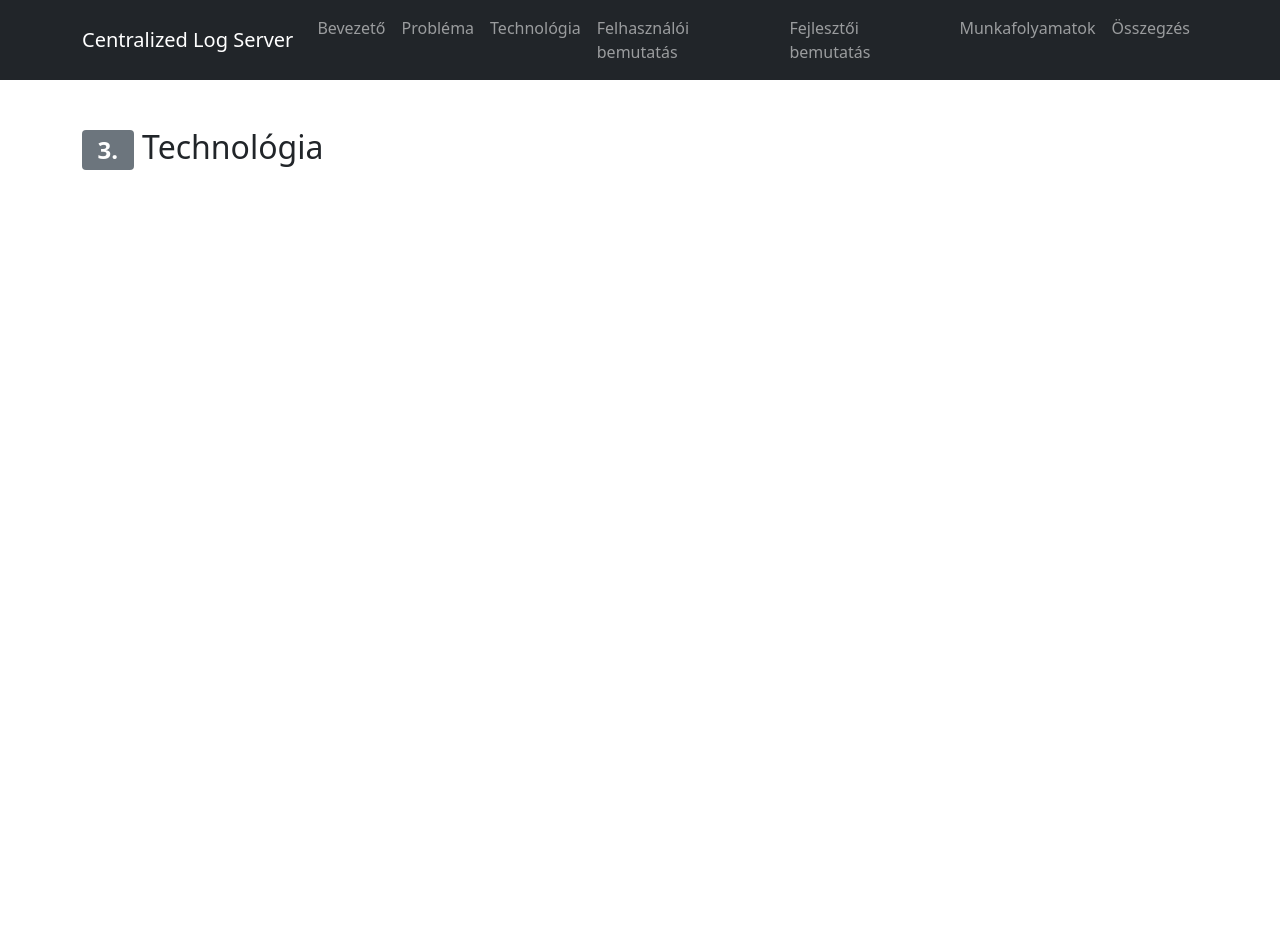
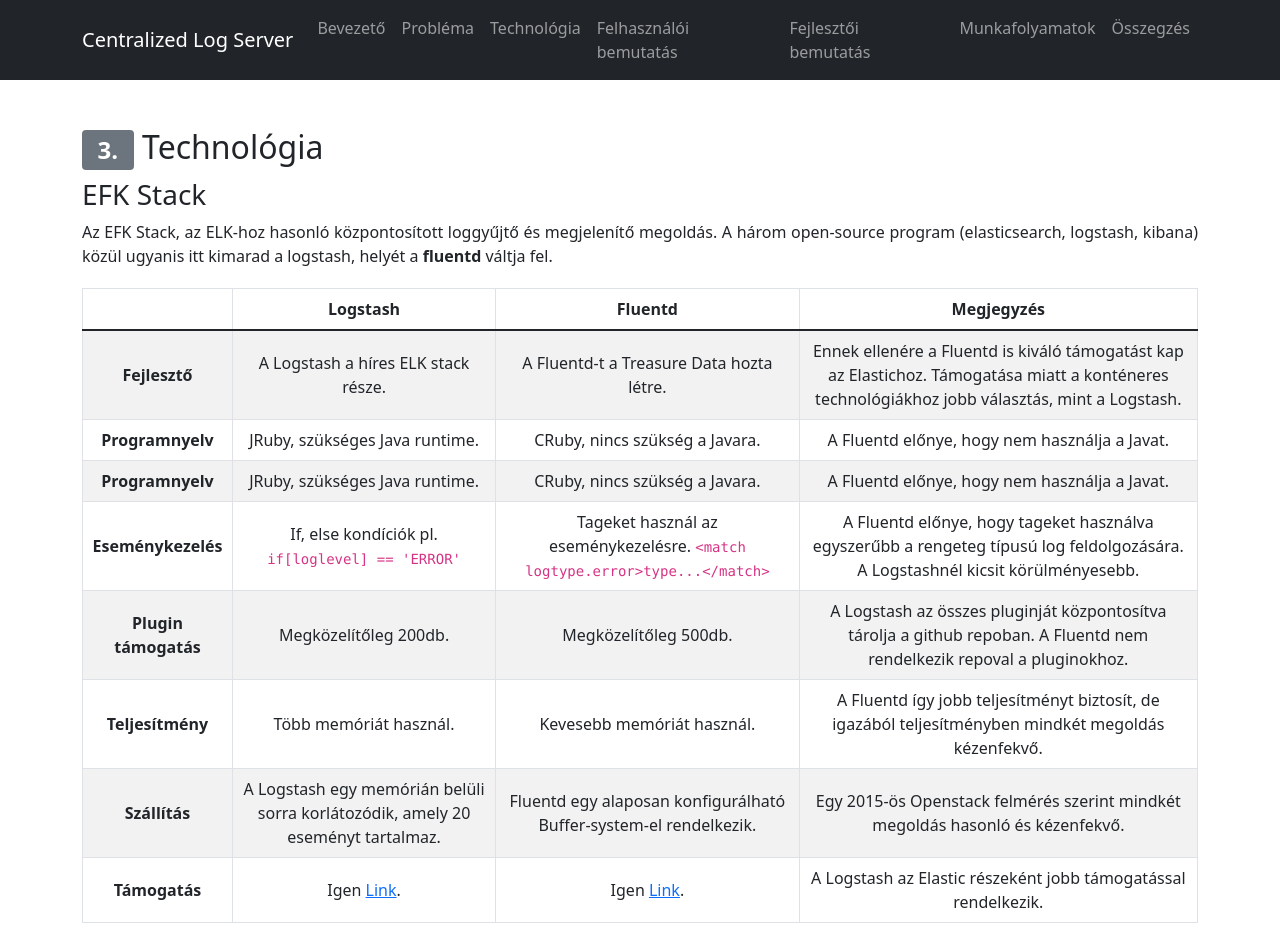
Before and after one commit to Uni-Sopron/temalabor-o21-I-NEW-Centralized-log-server, a React (Create React App) app in the folder logserverdoc/: page /tech in a window 1280 px wide. Shown: the top 952 px of the page. Before the commit the page ends 800 px from the top, so only its background shows below. Built offline with nearby package versions, Linux system fonts and the light colour scheme.

Commit message:
tech-table

```diff
--- a/logserverdoc/package.json
+++ b/logserverdoc/package.json
@@ -10,9 +10,11 @@
     "react": "^17.0.2",
     "react-bootstrap": "^2.1.0",
     "react-dom": "^17.0.2",
+    "react-icons": "^4.3.1",
     "react-router-bootstrap": "^0.26.0",
     "react-router-dom": "^6.0.2",
     "react-scripts": "4.0.3",
+    "react-vertical-timeline-component": "^3.5.2",
     "web-vitals": "^1.1.2"
   },
   "scripts": {
--- a/logserverdoc/src/App.css
+++ b/logserverdoc/src/App.css
@@ -15,3 +15,10 @@ p {
     text-decoration: none;
     font-weight: bolder;
 }
+.vertical-timeline-element-date {
+    color: #000;
+}
+.table td, .table th {
+    text-align: center;
+    vertical-align: middle;
+}
--- a/logserverdoc/src/pages/Tech.js
+++ b/logserverdoc/src/pages/Tech.js
@@ -1,14 +1,91 @@
 import React from 'react';
-import { Container, Badge } from 'react-bootstrap';
+import { Container, Badge, Table } from 'react-bootstrap';
 
 const Tech = () => {
+    const fluentd_conf = "<match logtype.error>type...</match>"
     return (
         <Container className='mt-5'>
             <h2>
                 <Badge bg="secondary">3.</Badge> Technológia
             </h2>
             <p className='mt-2'>
+                <h3>
+                    EFK Stack
+                </h3>
+                <p>
+                    Az EFK Stack, az ELK-hoz hasonló központosított loggyűjtő és megjelenítő megoldás. A három open-source program (elasticsearch, logstash, kibana) közül ugyanis
+                    itt kimarad a logstash, helyét a <b>fluentd</b> váltja fel.
+                    <Table striped bordered hover style={{ marginTop:20}}>
+                    <thead>
+                        <tr>
+                        <th></th>
+                        <th>Logstash</th>
+                        <th>Fluentd</th>
+                        <th>Megjegyzés</th>
+                        </tr>
+                    </thead>
+                    <tbody>
+                        <tr>
+                            <td><b>Fejlesztő</b></td>
+                            <td>A Logstash a híres ELK stack része.</td>
+                            <td>A Fluentd-t a Treasure Data hozta létre.</td>
+                            <td>Ennek ellenére a Fluentd is kiváló támogatást kap az Elastichoz. Támogatása miatt a konténeres technológiákhoz jobb választás, mint a Logstash.</td>
+                        </tr>
 
+                        <tr>
+                            <td><b>Programnyelv</b></td>
+                            <td>JRuby, szükséges Java runtime.</td>
+                            <td>CRuby, nincs szükség a Javara.</td>
+                            <td>A Fluentd előnye, hogy nem használja a Javat.</td>
+                        </tr>
+
+                        <tr>
+                            <td><b>Programnyelv</b></td>
+                            <td>JRuby, szükséges Java runtime.</td>
+                            <td>CRuby, nincs szükség a Javara.</td>
+                            <td>A Fluentd előnye, hogy nem használja a Javat.</td>
+                        </tr>
+                        <tr>
+                            <td><b>Eseménykezelés</b></td>
+                            <td>If, else kondíciók pl. <code>if[loglevel] == 'ERROR'</code></td>
+                            <td>Tageket használ az eseménykezelésre. <code>{fluentd_conf}</code></td>
+                            <td>A Fluentd előnye, hogy tageket használva egyszerűbb a rengeteg típusú log feldolgozására. A Logstashnél kicsit körülményesebb.</td>
+                        </tr>
+
+                        <tr>
+                            <td><b>Plugin támogatás</b></td>
+                            <td>Megközelítőleg 200db.</td>
+                            <td>Megközelítőleg 500db.</td>
+                            <td>A Logstash az összes pluginját központosítva tárolja a github repoban. A Fluentd nem rendelkezik repoval a pluginokhoz.</td>
+                        </tr>
+
+                        <tr>
+                            <td><b>Teljesítmény</b></td>
+                            <td>Több memóriát használ.</td>
+                            <td>Kevesebb memóriát használ.</td>
+                            <td>A Fluentd így jobb teljesítményt biztosít, de igazából teljesítményben mindkét megoldás kézenfekvő.</td>
+                        </tr>
+
+                        <tr>
+                            <td><b>Szállítás</b></td>
+                            <td>A Logstash egy memórián belüli sorra korlátozódik, amely 20 eseményt tartalmaz.</td>
+                            <td>Fluentd egy alaposan konfigurálható Buffer-system-el rendelkezik.</td>
+                            <td>Egy 2015-ös Openstack felmérés szerint mindkét megoldás hasonló és kézenfekvő.</td>
+                        </tr>
+
+                        <tr>
+                            <td><b>Támogatás</b></td>
+                            <td>Igen <a href="https://www.elastic.co/guide/en/logstash/current/index.html" target="_blank">Link</a>.</td>
+                            <td>Igen <a href="https://docs.fluentd.org/" target="_blank">Link</a>.</td>
+                            <td>A Logstash az Elastic részeként jobb támogatással rendelkezik.</td>
+                        </tr>
+
+                    </tbody>
+                    </Table>
+                </p>
+                <p>
+                    ...
+                </p>
             </p>
         </Container>
     )
--- a/logserverdoc/src/pages/Timeline.js
+++ b/logserverdoc/src/pages/Timeline.js
@@ -1,15 +1,47 @@
 import React from 'react';
 import { Container, Badge } from 'react-bootstrap';
-
+import { VerticalTimeline, VerticalTimelineElement }  from 'react-vertical-timeline-component';
+import 'react-vertical-timeline-component/style.min.css';
+import {  FaRecordVinyl } from 'react-icons/fa';
 const Timeline = () => {
     return (
         <Container className='mt-5'>
             <h2>
                 <Badge bg="secondary">6.</Badge> Munkafolyamatok
             </h2>
-            <p className='mt-2'>
-
+            <VerticalTimeline>
+        <VerticalTimelineElement
+            className="vertical-timeline-element--work"
+            contentStyle={{ background: 'rgb(0, 0, 0)', color: '#fff' }}
+            contentArrowStyle={{ borderRight: '7px solid  rgb(108, 117, 125)' }}
+            date="2021. október"
+            iconStyle={{ background: 'rgb(108, 117, 125)', color: '#fff' }}
+            icon={<FaRecordVinyl color="white"/>}
+        >
+            <h3 className="vertical-timeline-element-title">Linux alapismeretek</h3>
+            <h4 className="vertical-timeline-element-subtitle">Parancsok, könyvtárak megismerése</h4>
+            <p>
+            A feladat elvégzéséhez alapvető Linux ismeretekre van szükség. Ilyen volt a legáltalánosabb linux parancsok megismerése is, mint például
+            a <code>cd, ls, cat, cp, rm, mkdir, mv, rmdir</code>.
             </p>
+        </VerticalTimelineElement>
+        <VerticalTimelineElement
+            className="vertical-timeline-element--work"
+            contentStyle={{ background: 'rgb(0, 0, 0)', color: '#fff' }}
+            contentArrowStyle={{ borderRight: '7px solid  rgb(108, 117, 125)' }}
+            date="2021. október"
+            iconStyle={{ background: 'rgb(108, 117, 125)', color: '#fff' }}
+            icon={<FaRecordVinyl color="white"/>}
+        >
+            <h3 className="vertical-timeline-element-title">Linux rendszerlogok</h3>
+            <h4 className="vertical-timeline-element-subtitle">A var/log mappa</h4>
+            <p>
+            A linux általános megismerése után fókuszálhattunk a naplófájlokra, hiszen a feladatban is ezek játszák a főszerepet. A <code>/var/log</code> mappa tartalmát
+            vizsgáltuk meg, hogy a mi esetünkben az <b>Ubuntu</b>, hogyan tárolja el az alap rendszer által generált logokat.
+            Itt megismertük a következő rendszer-log típusokat: <code>syslog, authlog, daemonlog, kernellog, debuglog</code>.
+            </p>
+        </VerticalTimelineElement>
+        </VerticalTimeline>
         </Container>
     )
 }
```
Also changed, not shown: 1 other file (tests, documents, lock files or other folders).
